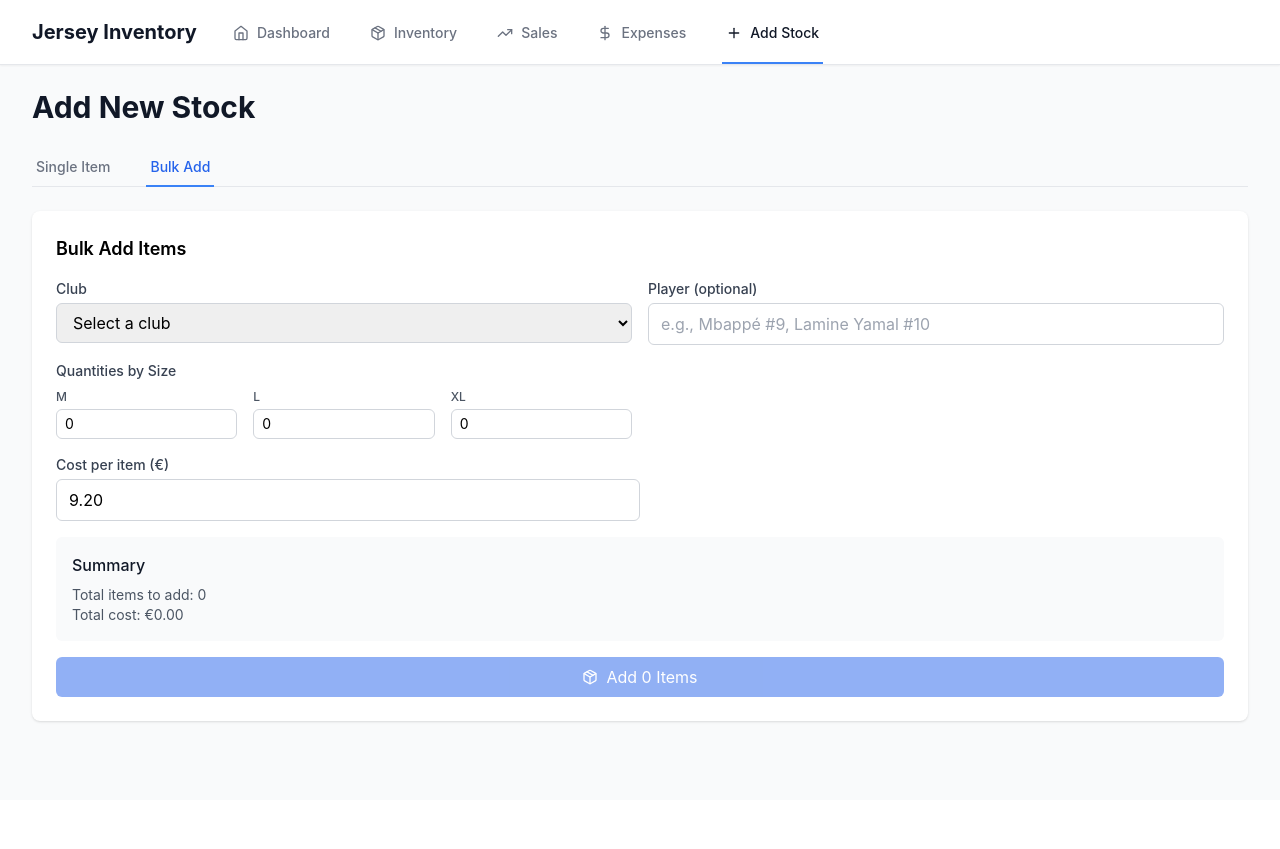
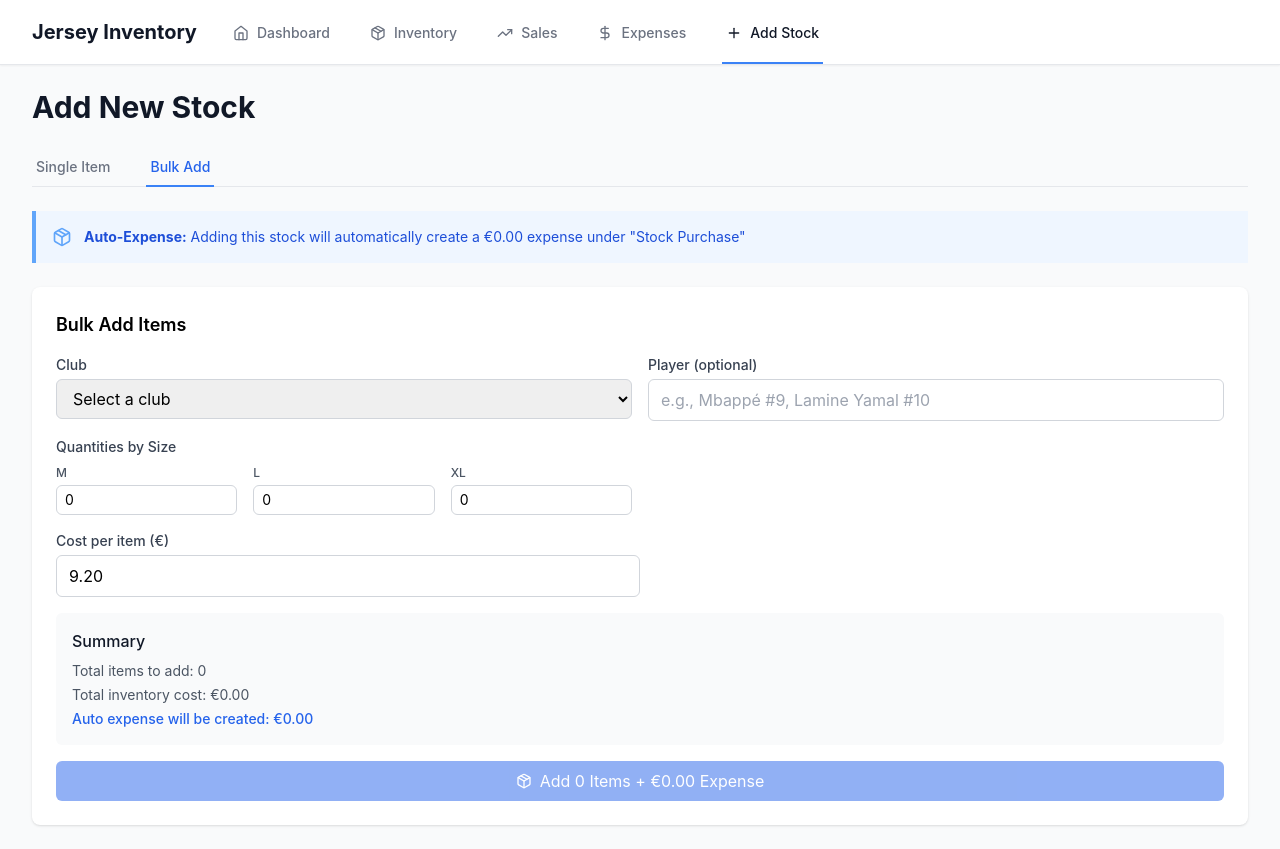
Before and after one commit to matthieu8ollen/KitAcquirement, a Next.js app: page /add-stock in a window 1280 px wide. Both pictures are taken after a click on the button "Bulk Add". Before the commit the page ends 800 px from the top, so only its background shows below. Built offline with nearby package versions, Linux system fonts and the light colour scheme.

Commit message:
Update AddStock.tsx

```diff
--- a/components/AddStock.tsx
+++ b/components/AddStock.tsx
@@ -1,6 +1,6 @@
 import React, { useState } from 'react'
 import { Plus, Package, AlertCircle } from 'lucide-react'
-import { inventoryService } from '../lib/supabase'
+import { inventoryService, expensesService } from '../lib/supabase'
 
 interface BulkAddForm {
   club: string
@@ -61,6 +61,20 @@ const AddStock: React.FC = () => {
     }
   }
 
+  const createExpenseRecord = async (description: string, totalCost: number) => {
+    try {
+      await expensesService.create({
+        category: 'Stock Purchase',
+        description,
+        amount: totalCost,
+        expense_date: new Date().toISOString().split('T')[0]
+      })
+    } catch (error) {
+      console.error('Error creating expense record:', error)
+      throw error
+    }
+  }
+
   const handleSingleSubmit = async (e: React.FormEvent) => {
     e.preventDefault()
     setLoading(true)
@@ -69,18 +83,27 @@ const AddStock: React.FC = () => {
     try {
       const existingCount = await getExistingCount(singleForm.club, singleForm.player, singleForm.size)
       const sku = generateSKU(singleForm.club, singleForm.player, singleForm.size, existingCount + 1)
+      const cost = parseFloat(singleForm.cost)
 
+      // Create inventory item
       await inventoryService.create({
         sku,
         club: singleForm.club,
         player: singleForm.player || 'No Name',
         size: singleForm.size,
-        cost: parseFloat(singleForm.cost),
+        cost,
         status: 'In Stock',
         purchase_date: new Date().toISOString().split('T')[0]
       })
 
-      setMessage({ type: 'success', text: `Successfully added ${singleForm.club} ${singleForm.player || 'No Name'} (${singleForm.size})` })
+      // Create expense record
+      const expenseDescription = `${singleForm.club} ${singleForm.player || 'No Name'} kit (${singleForm.size})`
+      await createExpenseRecord(expenseDescription, cost)
+
+      setMessage({
+        type: 'success',
+        text: `Successfully added ${singleForm.club} ${singleForm.player || 'No Name'} (${singleForm.size}) and recorded €${cost.toFixed(2)} expense!`
+      })
       setSingleForm({ club: '', player: '', size: '', cost: '9.20' })
     } catch (error) {
       console.error('Error adding item:', error)
@@ -97,6 +120,7 @@ const AddStock: React.FC = () => {
 
     try {
       const itemsToAdd = []
+      let totalItems = 0
 
       for (const sizeEntry of bulkForm.sizes) {
         if (sizeEntry.quantity > 0) {
@@ -113,19 +137,29 @@ const AddStock: React.FC = () => {
               status: 'In Stock' as const,
               purchase_date: new Date().toISOString().split('T')[0]
             })
+            totalItems++
           }
         }
       }
 
-      // Add all items
+      // Add all inventory items
       for (const item of itemsToAdd) {
         await inventoryService.create(item)
       }
 
-      const totalItems = itemsToAdd.length
+      // Create expense record for the bulk purchase
+      const totalCost = totalItems * parseFloat(bulkForm.cost)
+      const sizeBreakdown = bulkForm.sizes
+        .filter(s => s.quantity > 0)
+        .map(s => `${s.quantity}x ${s.size}`)
+        .join(', ')
+      const expenseDescription = `${bulkForm.club} ${bulkForm.player || 'No Name'} kits (${sizeBreakdown})`
+
+      await createExpenseRecord(expenseDescription, totalCost)
+
       setMessage({
         type: 'success',
-        text: `Successfully added ${totalItems} items: ${bulkForm.club} ${bulkForm.player || 'No Name'}`
+        text: `Successfully added ${totalItems} items: ${bulkForm.club} ${bulkForm.player || 'No Name'} and recorded €${totalCost.toFixed(2)} expense!`
       })
 
       setBulkForm({
@@ -146,6 +180,15 @@ const AddStock: React.FC = () => {
     const updatedSizes = [...bulkForm.sizes]
     updatedSizes[index].quantity = Math.max(0, quantity)
     setBulkForm({ ...bulkForm, sizes: updatedSizes })
+  }
+
+  const getTotalCost = () => {
+    if (activeTab === 'single') {
+      return parseFloat(singleForm.cost) || 0
+    } else {
+      const totalItems = bulkForm.sizes.reduce((sum, size) => sum + size.quantity, 0)
+      return totalItems * (parseFloat(bulkForm.cost) || 0)
+    }
   }
 
   return (
@@ -189,6 +232,20 @@ const AddStock: React.FC = () => {
           </div>
         </div>
       )}
+
+      {/* Expense Preview */}
+      <div className="bg-blue-50 border-l-4 border-blue-400 p-4">
+        <div className="flex">
+          <div className="flex-shrink-0">
+            <Package className="h-5 w-5 text-blue-400" />
+          </div>
+          <div className="ml-3">
+            <p className="text-sm text-blue-700">
+              <strong>Auto-Expense:</strong> Adding this stock will automatically create a €{getTotalCost().toFixed(2)} expense under "Stock Purchase"
+            </p>
+          </div>
+        </div>
+      </div>
 
       {/* Single Item Form */}
       {activeTab === 'single' && (
@@ -256,7 +313,7 @@ const AddStock: React.FC = () => {
               className="w-full bg-blue-600 text-white py-2 px-4 rounded-md hover:bg-blue-700 disabled:opacity-50 flex items-center justify-center gap-2"
             >
               <Plus className="w-4 h-4" />
-              {loading ? 'Adding...' : 'Add Item'}
+              {loading ? 'Adding...' : `Add Item + €${getTotalCost().toFixed(2)} Expense`}
             </button>
           </form>
         </div>
@@ -327,9 +384,10 @@ const AddStock: React.FC = () => {
 
             <div className="bg-gray-50 p-4 rounded-md">
               <h3 className="font-medium text-gray-900 mb-2">Summary</h3>
-              <div className="text-sm text-gray-600">
+              <div className="text-sm text-gray-600 space-y-1">
                 <p>Total items to add: {bulkForm.sizes.reduce((sum, size) => sum + size.quantity, 0)}</p>
-                <p>Total cost: €{(bulkForm.sizes.reduce((sum, size) => sum + size.quantity, 0) * parseFloat(bulkForm.cost || '0')).toFixed(2)}</p>
+                <p>Total inventory cost: €{getTotalCost().toFixed(2)}</p>
+                <p className="font-medium text-blue-600">Auto expense will be created: €{getTotalCost().toFixed(2)}</p>
               </div>
             </div>
 
@@ -339,7 +397,7 @@ const AddStock: React.FC = () => {
               className="w-full bg-blue-600 text-white py-2 px-4 rounded-md hover:bg-blue-700 disabled:opacity-50 flex items-center justify-center gap-2"
             >
               <Package className="w-4 h-4" />
-              {loading ? 'Adding...' : `Add ${bulkForm.sizes.reduce((sum, size) => sum + size.quantity, 0)} Items`}
+              {loading ? 'Adding...' : `Add ${bulkForm.sizes.reduce((sum, size) => sum + size.quantity, 0)} Items + €${getTotalCost().toFixed(2)} Expense`}
             </button>
           </form>
         </div>
```
